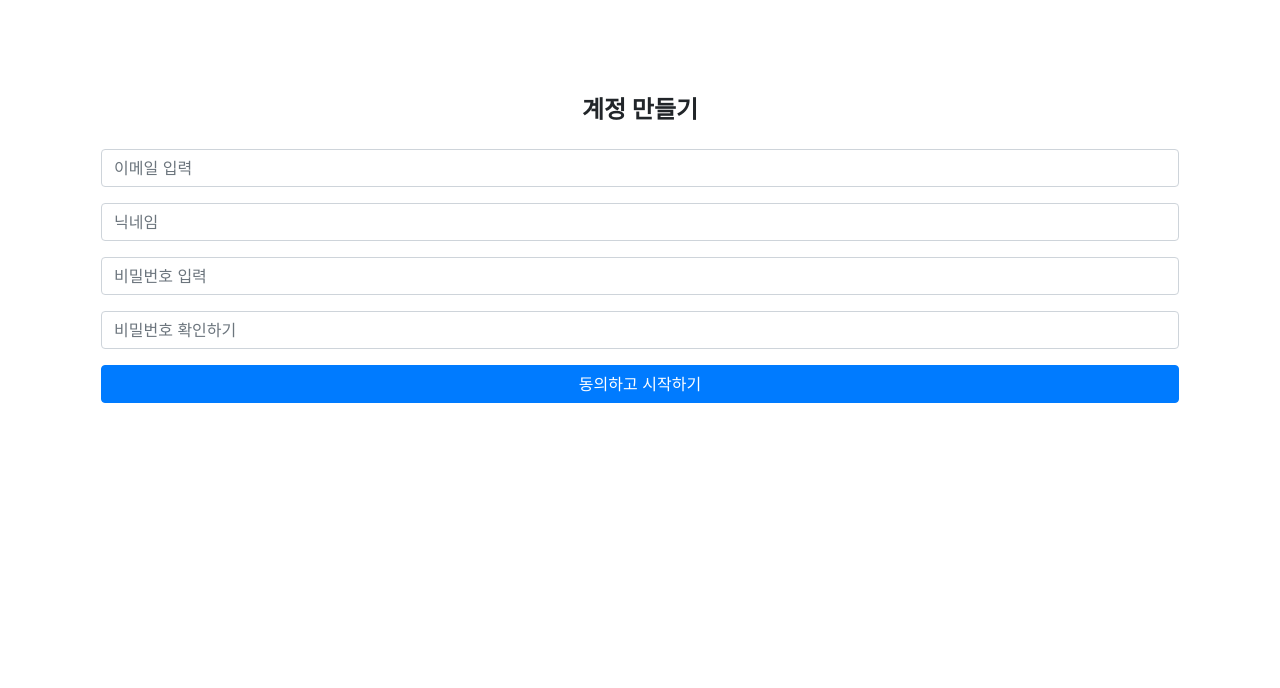
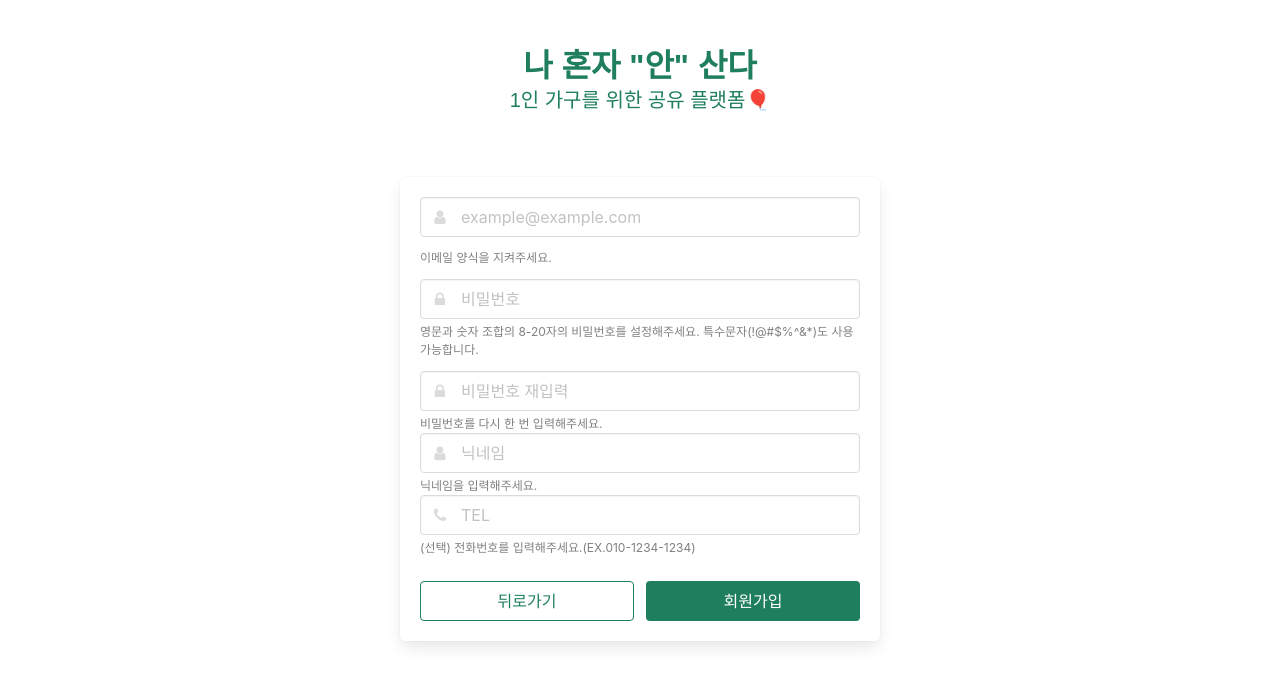
Before and after one commit to jamie7dev/i-dont-buy-alone, a Flask app: page /signup in a window 1280 px wide. Shown: the top 688 px of the page. Run offline with Flask 2, Linux system fonts and the light colour scheme; some libraries are stand-ins or nearby versions.

Commit message:
로그인, 회원가입 페이지 스타일링 적용

```diff
--- a/templates/signup.html
+++ b/templates/signup.html
@@ -5,49 +5,102 @@
     <meta charset="UTF-8">
     <meta http-equiv="X-UA-Compatible" content="IE=edge">
     <meta name="viewport" content="width=device-width, initial-scale=1.0">
-    <link rel="stylesheet" href="https://cdn.jsdelivr.net/npm/bootstrap@4.1.3/dist/css/bootstrap.min.css" integrity="sha384-MCw98/SFnGE8fJT3GXwEOngsV7Zt27NXFoaoApmYm81iuXoPkFOJwJ8ERdknLPMO" crossorigin="anonymous">
-    <link rel="stylesheet" href="https://fonts.googleapis.com/icon?family=Material+Icons">
-    <link rel="stylesheet"
-        href="https://cdnjs.cloudflare.com/ajax/libs/bootstrap-slider/10.6.2/css/bootstrap-slider.min.css"
-        integrity="sha256-G3IAYJYIQvZgPksNQDbjvxd/Ca1SfCDFwu2s2lt0oGo=" crossorigin="anonymous" />
-    <link rel="stylesheet" href="{{ url_for('static', filename='css/style.css') }}">
-    <title>signup</title>
+    <title>Document</title>
+    <link rel="stylesheet" href="{{ url_for('static', filename='css/sign.css') }}">
+    <!-- Bulma CSS -->
+    <link rel="stylesheet" href="https://cdn.jsdelivr.net/npm/bulma@0.9.1/css/bulma.min.css">
+    <!-- Font Awesome CSS -->
+    <link href="//maxcdn.bootstrapcdn.com/font-awesome/4.7.0/css/font-awesome.min.css" rel="stylesheet">
+
 </head>
 
 <body>
-    <div class="container container-sm container-sign">
-        <form class="form-sign" onsubmit="return false;">
-            <h5 class="form-headline">계정 만들기</h5>
-            <div class="form-group">
-                <input type="email" class="form-control" id="email" placeholder="이메일 입력">
-                <small class="msg email"></small>
+    <section class="hero is-white">
+        <div class="hero-body has-text-centered" style="padding-bottom:1rem;margin:auto;">
+            <h1 class="title is-sparta">나 혼자 "안" 산다</h1>
+            <h4 class="subtitle is-sparta">1인 가구를 위한 공유 플랫폼🎈</h4>
+        </div>
+    </section>
+    <section class="section">
+        <div class="container">
+            <div class="box" style="max-width: 480px;margin:auto">
+                <article class="media">
+                    <div class="media-content">
+                        <div class="content">
+                            <div class="field has-addons">
+                                <div class="control has-icons-left" style="width:100%">
+                                    <input id="email" class="input" type="text" placeholder="example@example.com">
+                                    <span class="icon is-small is-left"><i class="fa fa-user"></i></span>
+                                </div>
+                                <!-- <div id="btn-check-dup" class="control">
+                                    <button class="button is-sparta" onclick="check_dup()">중복확인</button>
+                                </div> -->
+
+                            </div>
+                            <p id="help-email" class="help">이메일 양식을 지켜주세요.</p>
+                            <p id="help-id-login" class="help is-danger"></p>
+
+                            <div class="field">
+                                <div class="control has-icons-left">
+                                    <input id="password" class="input" type="password" placeholder="비밀번호">
+                                    <span class="icon is-small is-left"><i class="fa fa-lock"></i></span>
+                                </div>
+                                <p id="help-password" class="help">영문과 숫자 조합의 8-20자의 비밀번호를 설정해주세요. 특수문자(!@#$%^&*)도 사용
+                                    가능합니다.</p>
+                            </div>
+
+                        </div>
+
+                        <div id="sign-up-box">
+                            <div class="mb-5">
+                                <div class="field">
+                                    <div class="control has-icons-left" style="width:100%">
+                                        <input id="confirm-password" class="input" type="password"
+                                               placeholder="비밀번호 재입력">
+                                        <span class="icon is-small is-left"><i class="fa fa-lock"></i></span>
+                                    </div>
+                                    <p id="help-confirm-password" class="help">비밀번호를 다시 한 번 입력해주세요.</p>
+                                    <div class="control has-icons-left" style="width:100%">
+                                        <input id="nickname" class="input" type="text" placeholder="닉네임">
+
+                                        <span class="icon is-small is-left"><i class="fa fa-user"></i></span>
+                                    </div>
+                                    <p id="help-nickname" class="help">닉네임을 입력해주세요.</p>
+
+                                    <div class="control has-icons-left" style="width:100%">
+                                        <input id="phone" class="input" type="text" placeholder="TEL">
+                                        <span class="icon is-small is-left"><i class="fa fa-phone"></i></span>
+
+                                    </div>
+                                    <p id="help-TEL" class="help">(선택) 전화번호를 입력해주세요.(EX.010-1234-1234)</p>
+
+                                </div>
+
+                                <div class="field">
+
+
+                                </div>
+                            </div>
+                            <nav class="level is-mobile">
+
+                                <button class="level-item button is-sparta is-outlined" onclick="location.href='/signin'">
+                                    뒤로가기
+                                </button>
+                                <button class="level-item button is-sparta" id="signup">
+                                    회원가입
+                                </button>
+
+                            </nav>
+                        </div>
+
+
+                    </div>
+                </article>
             </div>
-            <div class="form-group">
-                <input type="text" class="form-control" id="nickname" placeholder="닉네임">
-                <small class="msg nickname"></small>
-            </div>
-            <div class="form-group">
-                <input type="password" class="form-control" id="password" placeholder="비밀번호 입력">
-                <small class="msg password"></small>
-            </div>
-            <div class="form-group">
-                <input type="password" class="form-control" id="confirm-password" placeholder="비밀번호 확인하기">
-                <small class="msg confirm-password"></small>
-            </div>
-            <button class="btn btn-block btn-primary" id="signup">동의하고 시작하기</button>
-        </form>
-    </div>
-    <script src="https://code.jquery.com/jquery-3.3.1.slim.min.js"
-        integrity="sha384-q8i/X+965DzO0rT7abK41JStQIAqVgRVzpbzo5smXKp4YfRvH+8abtTE1Pi6jizo"
-        crossorigin="anonymous"></script>
-    <script src="https://cdn.jsdelivr.net/npm/popper.js@1.14.7/dist/umd/popper.min.js"
-        integrity="sha384-UO2eT0CpHqdSJQ6hJty5KVphtPhzWj9WO1clHTMGa3JDZwrnQq4sF86dIHNDz0W1"
-        crossorigin="anonymous"></script>
-    <script src="https://cdn.jsdelivr.net/npm/bootstrap@4.3.1/dist/js/bootstrap.min.js"
-        integrity="sha384-JjSmVgyd0p3pXB1rRibZUAYoIIy6OrQ6VrjIEaFf/nJGzIxFDsf4x0xIM+B07jRM"
-        crossorigin="anonymous"></script>
-    <script src="{{ url_for('static', filename='/js/signup.js') }}" defer> </script>
 
+        </div>
+    </section>
+    <script src="{{ url_for('static', filename='js/signup.js') }}" defer> </script>
 </body>
 
 </html>
```
Also changed, not shown: templates/signin.html (+53 -33 lines).
